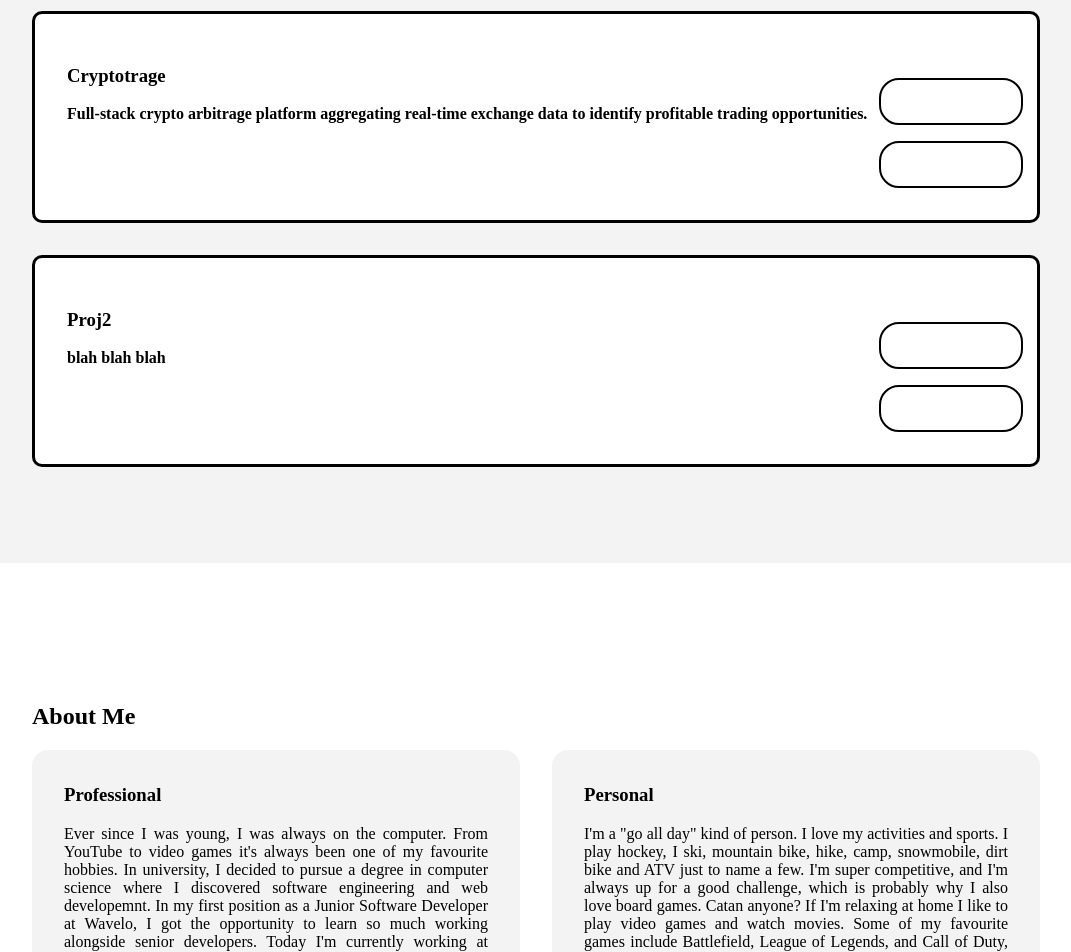
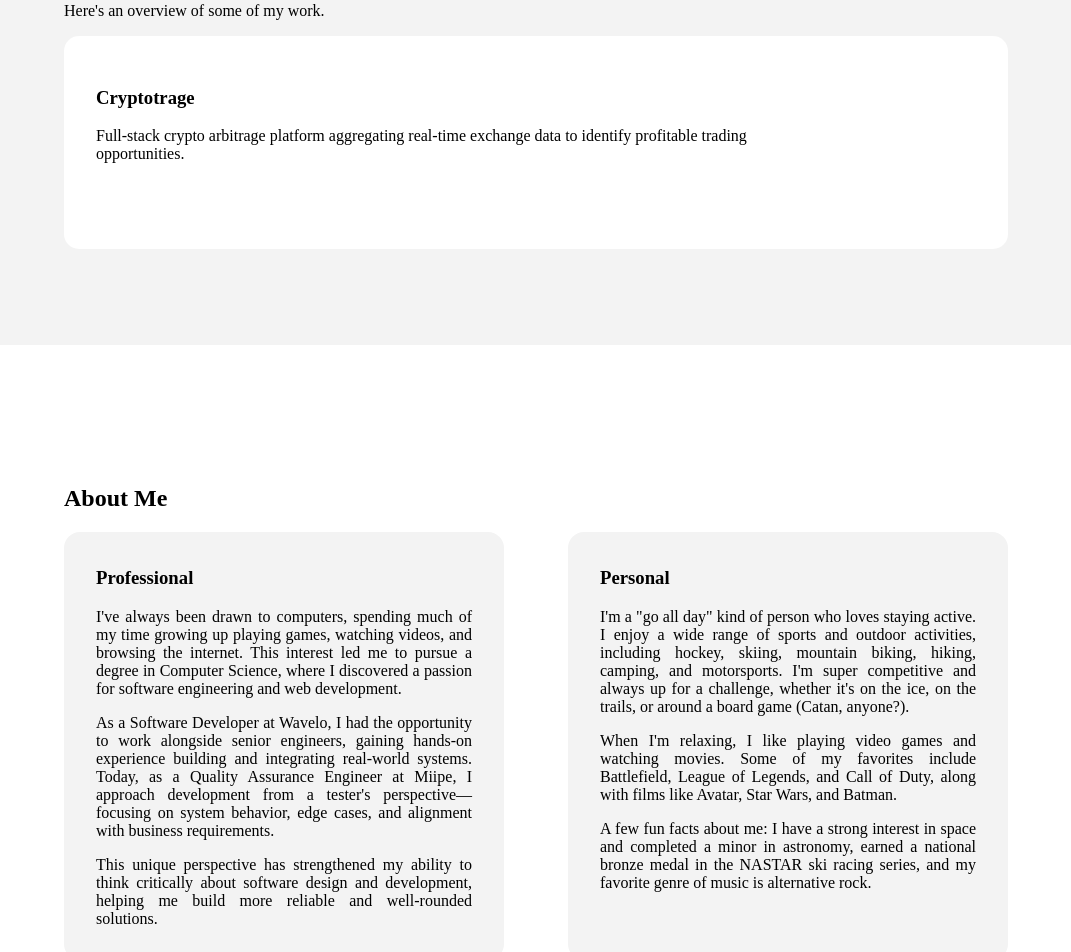
Before and after one commit to Josh-Zak/Portfolio, a Vue app: page / in a window 1280 px wide. Shown: the part 1140-2092 px from the top of the page, without its empty margins (104-1175 px from the left). Built offline with nearby package versions, Linux system fonts and the light colour scheme; the HTML template or start-up script is replaced by a standard one.

Commit message:
Removed placeholders and added more styling

```diff
--- a/src/App.vue
+++ b/src/App.vue
@@ -3,7 +3,6 @@
 <template>
     <div class="main">
         <div id="header">
-            <p class="name">Josh Zak&nbsp;&nbsp;&nbsp;&nbsp;&nbsp;&nbsp;-&nbsp;&nbsp;&nbsp;&nbsp;&nbsp;&nbsp;FullStack Engineer</p>
             <div id="nav">
                 <a class="projects" href="#sec2">Projects</a>
                 <a class="about" href="#sec3">About</a>
@@ -14,8 +13,7 @@
                 <h1>Josh Zak</h1>
                 <h2>Full-Stack Engineer</h2>
                 <p>
-                    I craft elegant solutions to complex problems using modern technologies.
-                    Specializing in scalable applications and open-source contributions.
+                    I build scalable and robust applications focused on solving real-world problems.
                 </p>
                 <div id="sec1Buttons">
                     <a class="linkedin" href="https://www.linkedin.com/in/joshzak19" target="_blank">
@@ -43,12 +41,6 @@
                     link="dummy"
                     github="dummy"
                 />
-                <Project
-                    name="Proj2"
-                    desc="blah blah blah"
-                    link="dummy"
-                    github="dummy"
-                />
             </div>
         </div>
         <div id="sec3" class="section">
@@ -57,32 +49,42 @@
                 <div class="professional">
                     <h3>Professional</h3>
                     <p>
-                        Ever since I was young, I was always on the computer. From YouTube to
-                        video games it's always been one of my favourite hobbies. In university,
-                        I decided to pursue a degree in computer science where I discovered
-                        software engineering and web developemnt. In my first position as a
-                        Junior Software Developer at Wavelo, I got the opportunity to learn so
-                        much working alongside senior developers. Today I'm currently working at
-                        Miipe as a Quality Assurance Analyst where I'm learning about Software
-                        Development from a testers perspective. It's really changed the way I
-                        think about developemnt. I'm more aware of edge cases and deliverables as
-                        they relate to business requirements.
+                        I've always been drawn to computers, spending much of my time growing up playing
+                        games, watching videos, and browsing the internet. This interest led me to pursue
+                        a degree in Computer Science, where I discovered a passion for software
+                        engineering and web development.
+                    </p>
+                    <p>
+                        As a Software Developer at Wavelo, I had the opportunity to work alongside senior
+                        engineers, gaining hands-on experience building and integrating real-world systems.
+                        Today, as a Quality Assurance Engineer at Miipe, I approach development from a
+                        tester's perspective—focusing on system behavior, edge cases, and alignment with
+                        business requirements.
+                    </p>
+                    <p>
+                        This unique perspective has strengthened my ability to think critically about
+                        software design and development, helping me build more reliable and well-rounded
+                        solutions.
                     </p>
                 </div>
                 <div class="personal">
                     <h3>Personal</h3>
                     <p>
-                        I'm a "go all day" kind of person. I love my activities and sports. I play
-                        hockey, I ski, mountain bike, hike, camp, snowmobile, dirt bike and ATV
-                        just to name a few. I'm super competitive, and I'm always up for a good
-                        challenge, which is probably why I also love board games. Catan anyone?
-                        If I'm relaxing at home I like to play video games and watch movies. Some
-                        of my favourite games include Battlefield, League of Legends, and Call of
-                        Duty, while my favourite movies are Avatar, Star Wars (not the new ones),
-                        and Batman. Here are some fun facts about me: I'm very fascinated by space
-                        and I did an astronomy minor in university, I have a national bronze medal
-                        from a ski competition from when I was 8, and my favourite band is Billy Talent
-                        (big music guy too).
+                        I'm a "go all day" kind of person who loves staying active. I enjoy a wide range
+                        of sports and outdoor activities, including hockey, skiing, mountain biking,
+                        hiking, camping, and motorsports. I'm super competitive and always up for a
+                        challenge, whether it's on the ice, on the trails, or around a board game (Catan,
+                        anyone?).
+                    </p>
+                    <p>
+                        When I'm relaxing, I like playing video games and watching movies. Some of my
+                        favorites include Battlefield, League of Legends, and Call of Duty, along with
+                        films like Avatar, Star Wars, and Batman.
+                    </p>
+                    <p>
+                        A few fun facts about me: I have a strong interest in space and completed a
+                        minor in astronomy, earned a national bronze medal in the NASTAR ski racing
+                        series, and my favorite genre of music is alternative rock.
                     </p>
                 </div>
             </div>
@@ -90,8 +92,12 @@
         <div class="footer">
             <p>© {{ year }} Josh Zak</p>
             <div class="links">
-                <button class="linkedinFooter">LinkedIn</button>
-                <button class="githubfooter" >GitHub</button>
+                <a class="linkedin" href="https://www.linkedin.com/in/joshzak19" target="_blank">
+                    <GrommetIconsLinkedinOption id="linkedinIcon"/>
+                </a>
+                <a class="github" href="https://github.com/Josh-Zak" target="_blank">
+                    <GrommetIconsGithub id="githubIcon"/>
+                </a>
             </div>
         </div>
   </div>
@@ -122,6 +128,8 @@
 
 
 <style>
+/* 2 things are class=project */
+
 
 .main{
     display: flex;
@@ -129,48 +137,50 @@
     gap: 1.5rem;
 }
 
+
+
+/* Header */
 #header{
     display: flex;
-    justify-content: space-between;
-    padding: 0 8rem;
+    justify-content: center;
+    padding: 0 10rem;
     background-color: var(--primary);
 }
 
-#header .name{
+#header .about, #header .projects{
     color: white;
-}
-
-#header .about{
-    color: white;
-}
-
-#header .projects{
-    color: white;
+    margin: 1.5rem 0;
+    font-size: 1.5rem;
+    text-decoration: none;
 }
 
 #nav{
     display: flex;
-    gap: 5rem;
+    gap: 6rem;
     align-items: center;
 }
 
-#nav a{
-    text-decoration: none;
-    font-size: 1.2rem;
-}
 
-.projects{
-    display: flex;
-    flex-direction: column;
-    gap: 2rem;
-}
 
+/* Multiple secs */
 #sec1 h1, #sec2 h2, #sec3 h2{
     color: var(--primary);
 }
 
+#sec2, #sec3{
+    padding: 6rem 10rem;
+}
+
+
+
+/* Sec 1 */
 #sec1 h2{
     color: var(--secondary);
+}
+
+#sec1{
+    display: flex;
+    padding: 14rem 10rem;
 }
 
 #sec1 #sec1Buttons{
@@ -225,14 +235,22 @@
     max-height: 400px;
 }
 
-p{
-    color: var(--tertiary);
+
+
+/* Sec 2 */
+.projects{
+    display: flex;
+    flex-direction: column;
+    gap: 2rem;
 }
 
 #sec2{
     background-color: rgb(243, 243, 243);
 }
 
+
+
+/* Sec 3 */
 #sec3{
     display: flex;
     flex-direction: column;
@@ -243,19 +261,10 @@ p{
     text-align: justify;
 }
 
-#sec1{
-    display: flex;
-    padding: 14rem 8rem;
-}
-
-#sec2, #sec3{
-    padding: 6rem 8rem;
-}
-
 .aboutDetails{
     width: 100%;
     display: flex;
-    gap: 2rem;
+    gap: 4rem;
 }
 
 .aboutDetails > * {
@@ -266,11 +275,14 @@ p{
     padding: 1rem 2rem;
 }
 
+
+
+/* Footer */
 .footer{
     display: flex;
     justify-content: space-between;
     align-items: center;
-    padding: 0 8rem;
+    padding: 0 10rem;
     background-color: var(--primary);
 }
 
@@ -278,5 +290,9 @@ p{
     color: white;
 }
 
+.footer .links{
+    display: flex;
+    gap: 2rem;
+}
 
 </style>
--- a/src/Project.vue
+++ b/src/Project.vue
@@ -10,7 +10,7 @@
             </div>
         </div>
         <div class="buttons">
-            <a class="link" :href="link" target="_blank">Link</a>
+            <a class="link" :href="link" target="_blank">Visit Website ></a>
             <a class="github" :href="github" target="_blank">GitHub</a>
         </div>
     </div>
@@ -34,47 +34,46 @@ export default{
 
 <style>
 .projectContainer{
-    border: solid black;
-    border-radius: 10px;
+    border: solid 2px var(--primary);
+    border-radius: 15px;
     padding: 2rem;
     display: flex;
     background-color: white;
 }
 
 .projectLeft{
-    flex: 5;
+    flex: 1;
 }
 
 .projectContainer .buttons{
     display: flex;
     flex-direction: column;
     gap: 1rem;
+    justify-content: center;
     align-items: center;
-    padding-top: 2rem;
 }
 
 .projectContainer .buttons *{
     padding: 0.5rem 1rem;
     width: 100%;
-    border: 2px solid black;
-    border-radius: 1.25rem;
+    border-radius: 15px;
     text-decoration: none;
-    text-align: left;
-    font-size: 1.5rem;
+    text-align: center;
+    font-size: 1.25rem;
     color: white;
     background-color: var(--secondary);
 }
 
 #techStack{
     display: flex;
-    gap: 1rem;
+    gap: 1.5rem;
 }
 
 .techStackNode{
     background-color: var(--secondary);
     color: white;
     padding: 0.5rem 1rem;
-    border-radius: 1rem;
+    border-radius: 15px;
     font-size: 120%;
     width: 8%;
     text-align: center;
@@ -82,7 +81,6 @@ export default{
 
 .projectContainer p{
     color: var(--tertiary);
-    font-weight: bold;
 }
 
 .projectContainer h3{
--- a/src/main.css
+++ b/src/main.css
@@ -1,5 +1,6 @@
 body{
     margin: 0;
+    font-family: "Segoe UI", sans-serif;
 }
 
 :root{
@@ -30,4 +31,5 @@ h3{
 
 p{
     font-size: 1.5rem;
+    color: var(--tertiary);
 }
```
